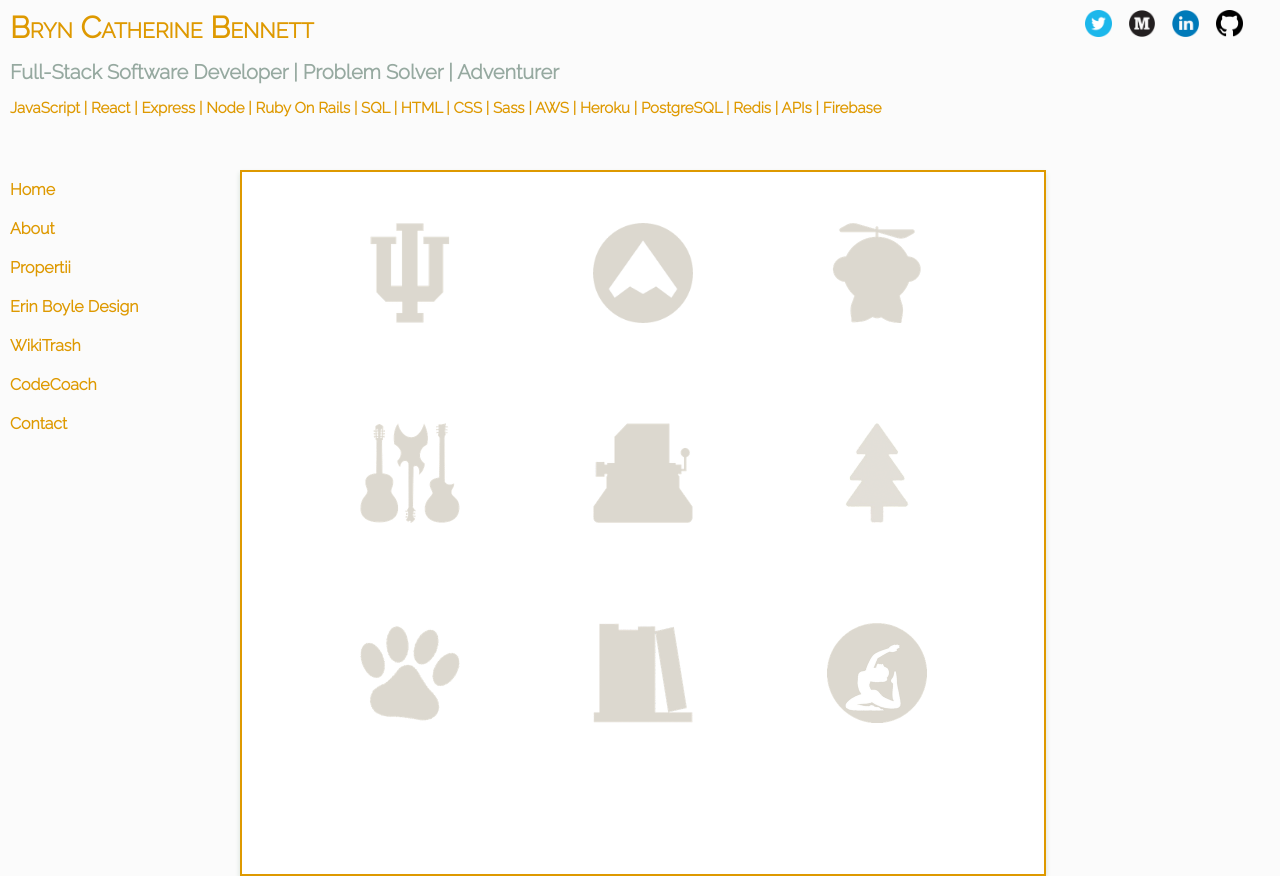
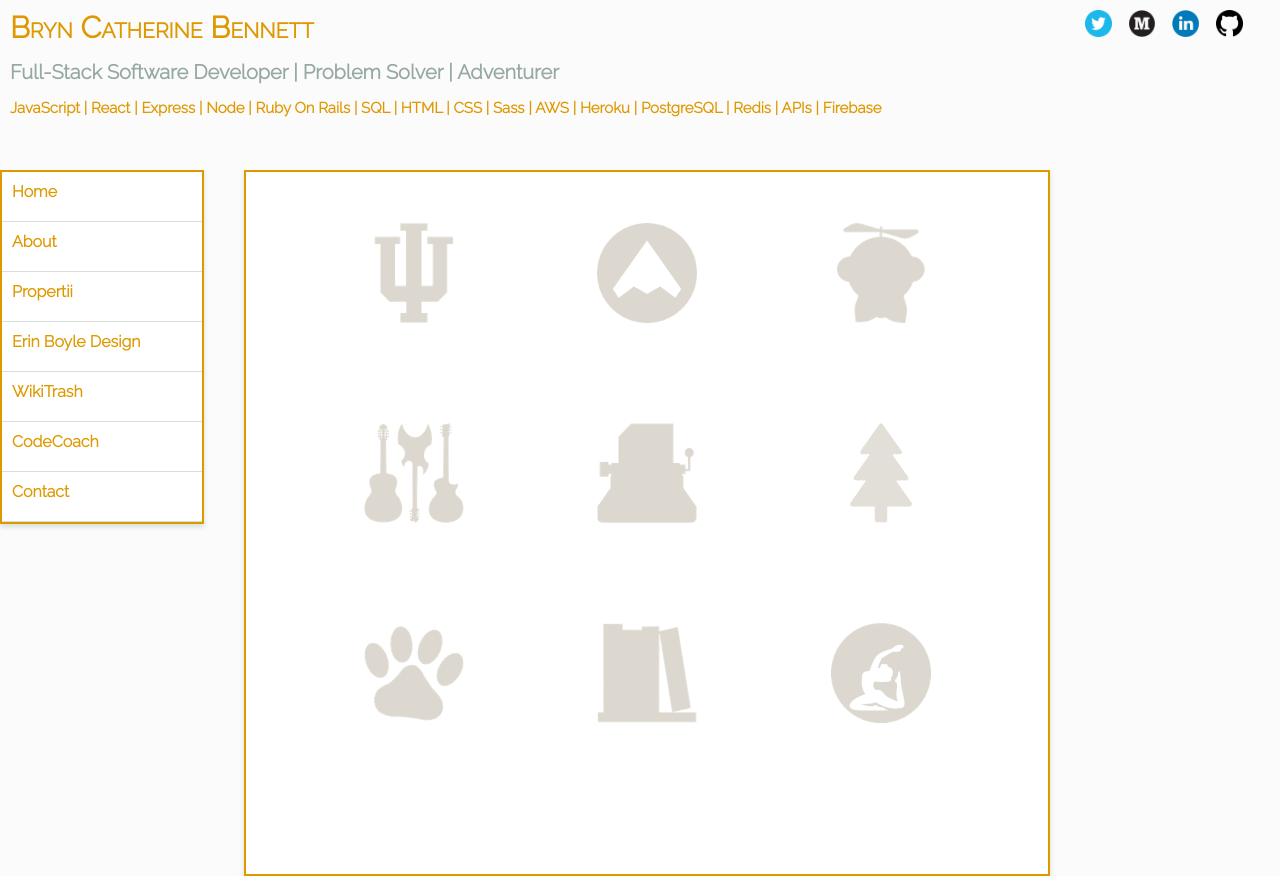
Before and after one commit to bbennett7/portfolio, a React (Create React App) app: page / in a window 1280 px wide. Built offline with nearby package versions, Linux system fonts and the light colour scheme.

Commit message:
Update menu styling

```diff
--- a/src/components/Menu/Menu.module.scss
+++ b/src/components/Menu/Menu.module.scss
@@ -4,12 +4,21 @@
   display: flex;
   flex-direction: column;
   width: 200px;
-  height: 500px;
+  height: 350px;
   margin-right: 40px;
+  background: white;
+  border: 2px solid $yellow;
+  box-shadow: 0px 3px 5px $lightGreen;
 }
 
 .wrapper {
   flex-direction: column;
+}
+
+.wrapper div {
+  height: 49px;
+  align-content: center;
+  border-bottom: 1px solid $lightGreen;
 }
 
 .mobileMenu {
@@ -17,23 +26,27 @@
 }
 
 .menuLink {
-  padding: 10px;
   text-decoration: none;
   color: $yellow;
   font-weight: bold;
   width: 100%;
+  height: 40px;
+  padding-left: 10px;
+  padding-top: 10px;
 }
 
 .menuLink:hover {
+  font-weight: 900;
   color: white;
   text-decoration: underline;
   text-decoration-color: $yellow;
-  background-color: $green;
+  background-color: $lightGreen;
 }
 
 .active {
   color: white;
   text-decoration: underline;
   text-decoration-color: $yellow;
-  background-color: $lightGreen;
+  background-color: $green;
+  border: 1.5px solid $yellow;
 }
```
